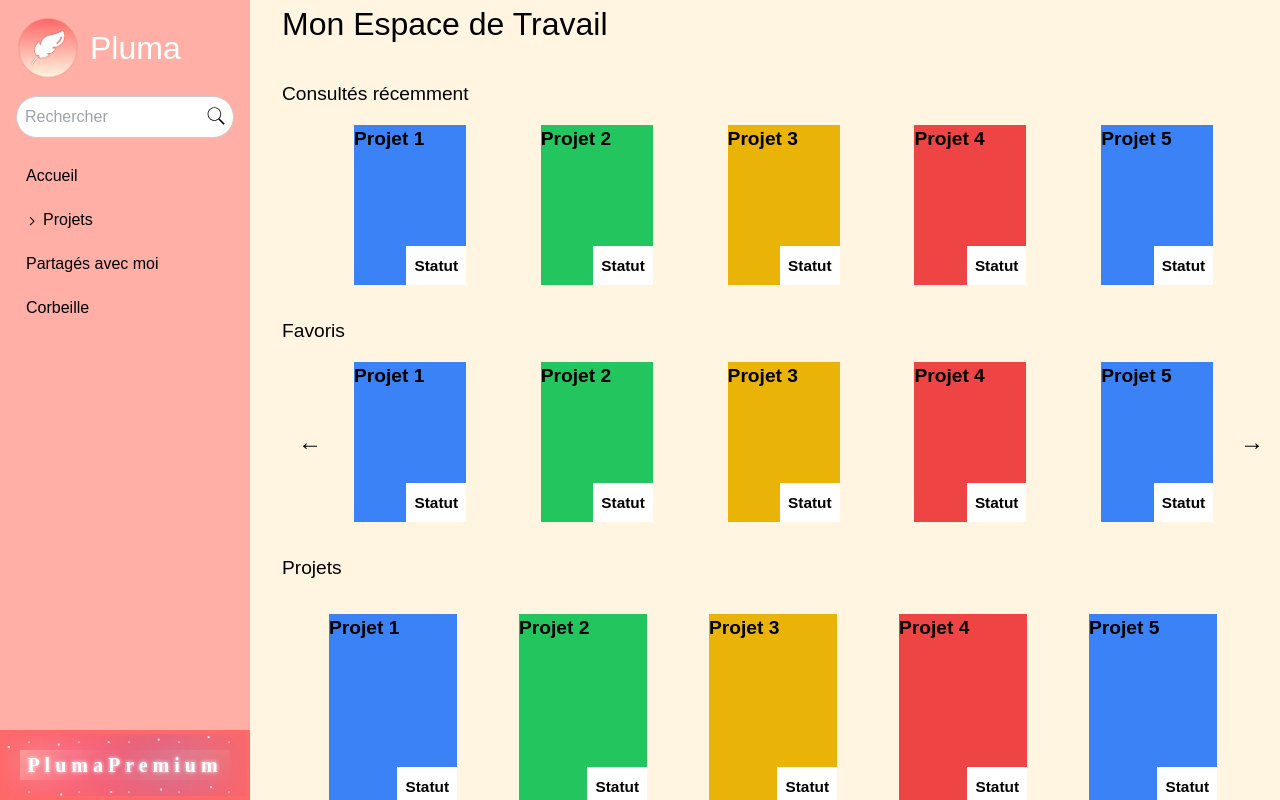
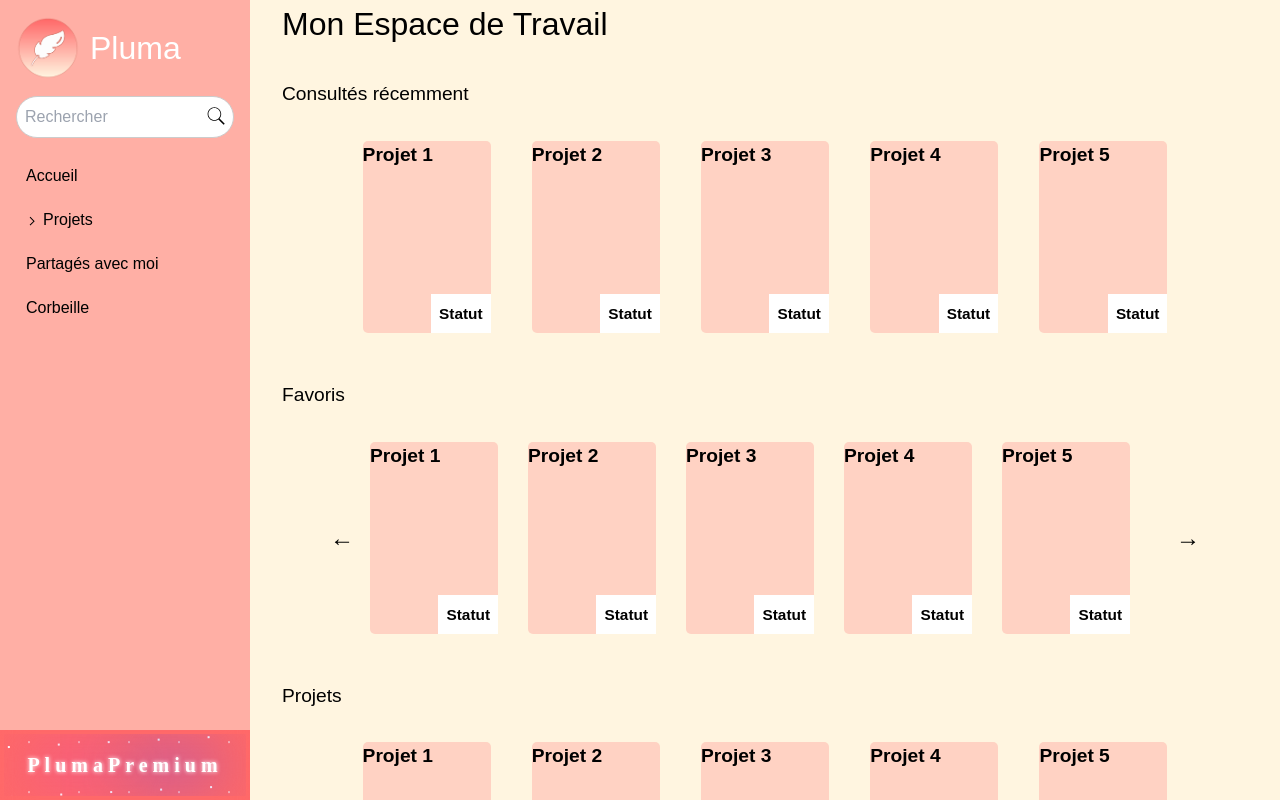
Before and after one commit to Nuxnuxx/Pluma, a React (Create React App) app in the folder client/: page /mon-espace in a window 1280 px wide. Built offline with nearby package versions, Linux system fonts and the light colour scheme.

Commit message:
Correction du bouton premium + Avancée de la page des projets

```diff
--- a/client/src/siteOutil/components/Sidebar/sidebar.scss
+++ b/client/src/siteOutil/components/Sidebar/sidebar.scss
@@ -147,7 +147,6 @@
       transition: 0.5s;
       animation: gradient_301 5s ease infinite;
       border: double 4px transparent;
-      background-image: linear-gradient(137.48deg, #FFAFA5 10%, #FF6969 45%, #FC8C79 67%, #FF6969 87%);
       background-origin: border-box;
       background-clip: content-box, border-box;
       padding: 16px;
--- a/client/src/siteOutil/components/elementListeProjets/elementListeProjets.js
+++ b/client/src/siteOutil/components/elementListeProjets/elementListeProjets.js
@@ -3,7 +3,7 @@ import "./elementListeProjets.scss"
 const ElementListeProjets = ({ id, color, onClick }) => {
     return (
         <div
-            className={`rectangle cursor-pointer ${color}`}
+            className={`element-liste-projet cursor-pointer`}
             onClick={() => onClick(id)}
         >
             <div className="nom-projet">Projet {id}</div>
--- a/client/src/siteOutil/components/elementListeProjets/elementListeProjets.scss
+++ b/client/src/siteOutil/components/elementListeProjets/elementListeProjets.scss
@@ -1,10 +1,13 @@
-.rectangle {
+.element-liste-projet {
   font-weight: bold;
   font-size: 1.2rem;
   position: relative;
-  margin-right: 1rem;
   flex: 0 0 auto;
   position: relative;
+  border-radius: 5px;
+  background-color: rgba(255, 175, 165, 0.5);
+  width: 8rem;
+  height: 12rem;
 }
 
 .affichage-statut {
--- a/client/src/siteOutil/pages/MonEspace.js
+++ b/client/src/siteOutil/pages/MonEspace.js
@@ -1,15 +1,34 @@
 import "../styles/StyleMonEspace.scss"
 import ElementListeProjets from "../components/elementListeProjets/elementListeProjets";
 const MonEspace = () => {
-    const rectangles = [
-        { id: 1, color: 'bg-blue-500' },
-        { id: 2, color: 'bg-green-500' },
-        { id: 3, color: 'bg-yellow-500' },
-        { id: 4, color: 'bg-red-500' },
-        { id: 5, color: 'bg-blue-500' },
-        { id: 6, color: 'bg-green-500' },
-        { id: 7, color: 'bg-yellow-500' },
-        { id: 8, color: 'bg-red-500' }
+    const listeProjet = [
+        { id: 1 },
+        { id: 2 },
+        { id: 3 },
+        { id: 4 },
+        { id: 5 },
+        { id: 6 },
+        { id: 7 },
+        { id: 8 }
+    ];
+
+    const listeRecents = [
+        { id: 1 },
+        { id: 2 },
+        { id: 3 },
+        { id: 4 },
+        { id: 5 }
+    ];
+
+    const listeFavoris = [
+        { id: 1 },
+        { id: 2 },
+        { id: 3 },
+        { id: 4 },
+        { id: 5 },
+        { id: 6 },
+        { id: 7 },
+        { id: 8 }
     ];
 
     const handleRectangleClick = (id) => {
@@ -27,11 +46,10 @@ const MonEspace = () => {
             <h2 className="titre-section">Consultés récemment</h2>
             <div className="section">
                 <div className="liste-recents">
-                    {rectangles.map((rectangle) => (
+                    {listeRecents.map((projet) => (
                         <ElementListeProjets
-                            key={rectangle.id}
-                            id={rectangle.id}
-                            color={rectangle.color}
+                            key={projet.id}
+                            id={projet.id}
                             onClick={handleRectangleClick}
                         />
                     ))}
@@ -41,11 +59,10 @@ const MonEspace = () => {
             <div className="section">
                 <button onClick={() => handleScroll()} className="arrow-button left-arrow">←</button>
                 <div className="liste-favoris">
-                    {rectangles.map((rectangle) => (
+                    {listeFavoris.map((projet) => (
                         <ElementListeProjets
-                            key={rectangle.id}
-                            id={rectangle.id}
-                            color={rectangle.color}
+                            key={projet.id}
+                            id={projet.id}
                             onClick={handleRectangleClick}
                         />
                     ))}
@@ -53,15 +70,16 @@ const MonEspace = () => {
                 <button onClick={() => handleScroll()} className="arrow-button right-arrow">→</button>
             </div>
             <h2 className="titre-section">Projets</h2>
-            <div className="liste-globale">
-                {rectangles.map((rectangle) => (
-                    <ElementListeProjets
-                        key={rectangle.id}
-                        id={rectangle.id}
-                        color={rectangle.color}
-                        onClick={handleRectangleClick}
-                    />
-                ))}
+            <div className="section">
+                <div className="liste-globale">
+                    {listeProjet.map((projet) => (
+                        <ElementListeProjets
+                            key={projet.id}
+                            id={projet.id}
+                            onClick={handleRectangleClick}
+                        />
+                    ))}
+                </div>
             </div>
         </div>
     );
--- a/client/src/siteOutil/styles/StyleMonEspace.scss
+++ b/client/src/siteOutil/styles/StyleMonEspace.scss
@@ -2,6 +2,7 @@
   display: flex;
   flex-direction: column;
   margin-left: 2rem;
+  margin-right: 2rem;
 
   .titre {
     font-size: 2rem;
@@ -19,6 +20,7 @@
     flex-direction: row;
     align-items: center;
     justify-content: center;
+    padding: 2rem;
 
     .arrow-button {
       background: none;
@@ -34,37 +36,28 @@
       }
     }
 
-    .liste-recents, .liste-favoris {
-      display: flex;
-      padding: 1rem;
-      overflow-x: auto;
-      gap: calc(20% - 7rem);
-      transition: scroll 0.3s ease-in-out;
-
-      .rectangle {
-        width: 7rem;
-        height: 10rem;
-      }
+    .liste-globale, .liste-recents{
+      width: 100%;
+      display: grid;
+      grid-template-columns: repeat(5, 1fr);
+      justify-items: center;
+      justify-content: space-between;
+      padding-left: 2.5rem;
+      padding-right: 2.5rem;
+      gap: 1.5rem;
     }
 
-    .liste-recents {
-      overflow-x: hidden;
-      margin-left: 3.5em;
-      margin-right: 3.5em;
-    }
-  }
+    .liste-favoris {
+      width: 100%;
+      display: flex;
+      flex-direction: row;
+      overflow-x: auto;
+      scroll-snap-type: x mandatory;
+      gap: calc(20% - 8rem);
 
-  .liste-globale {
-    display: grid;
-    grid-template-columns: repeat(5, 1fr);
-    row-gap: 3rem;
-    column-gap: 1rem;
-    justify-items: center;
-    padding: 2rem;
-
-    .rectangle {
-      width: 8rem;
-      height: 12rem;
+      .element-liste-projet {
+        scroll-snap-align: start;
+      }
     }
   }
 }
```
